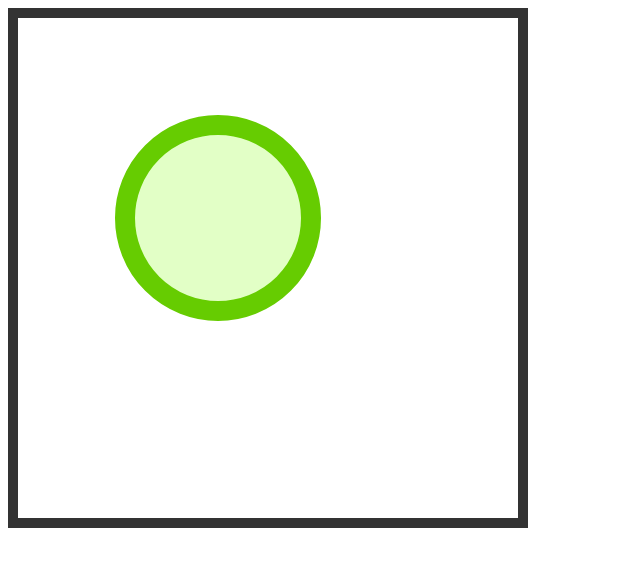
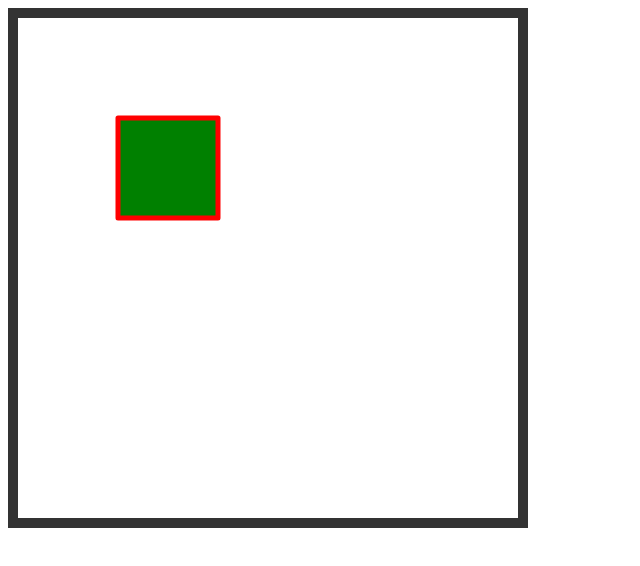
Before and after one commit to keyy123/playing-with-html-canvas, a plain HTML site: page index.html in a window 1280 px wide. Shown: the whole page, without its empty margins (0-640 px from the left). Drawn offline with Linux system fonts and the light colour scheme.

Commit message:
notes and files updated

```diff
--- a/index.html
+++ b/index.html
@@ -23,14 +23,15 @@
         }
 
         function draw(){
-            context.beginPath();
-            context.arc(200, 200, 93, 0, 2 * Math.PI, true);
-            context.fillStyle = "#E2FFC6";
-            context.fill();
+           context.fillStyle = "green";
+           context.fillRect(100, 100, 100, 100);
+           context.strokeStyle = "red";
+           context.lineWidth = 5;
+           context.lineJoin = "round";
+           context.strokeRect(100, 100, 100, 100);
 
-            context.lineWidth = 20;
-            context.strokeStyle = '#66CC01';
-            context.stroke();
+
+
         }
         draw();
         // context.beginPath()
```
Also changed, not shown: 2 other files.
